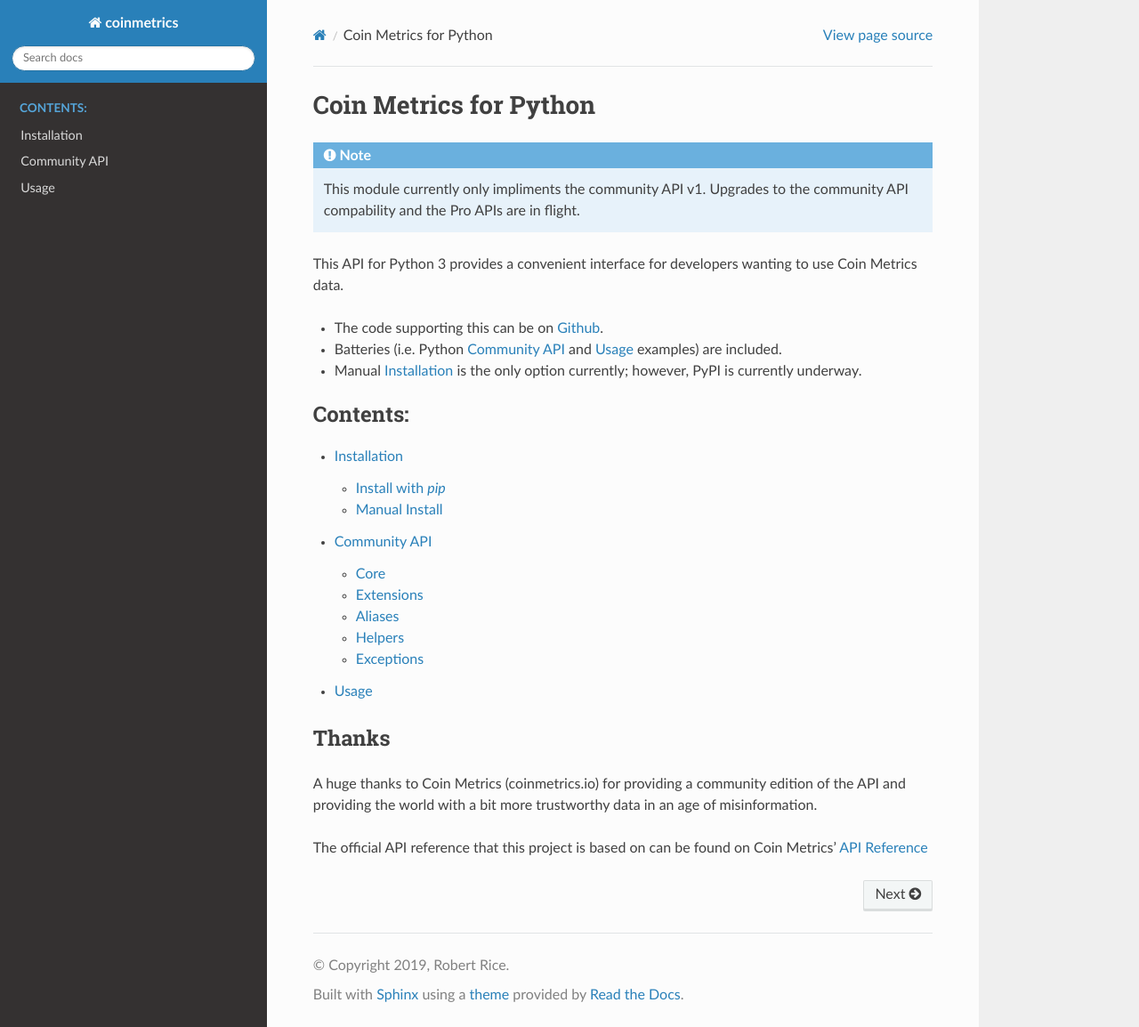
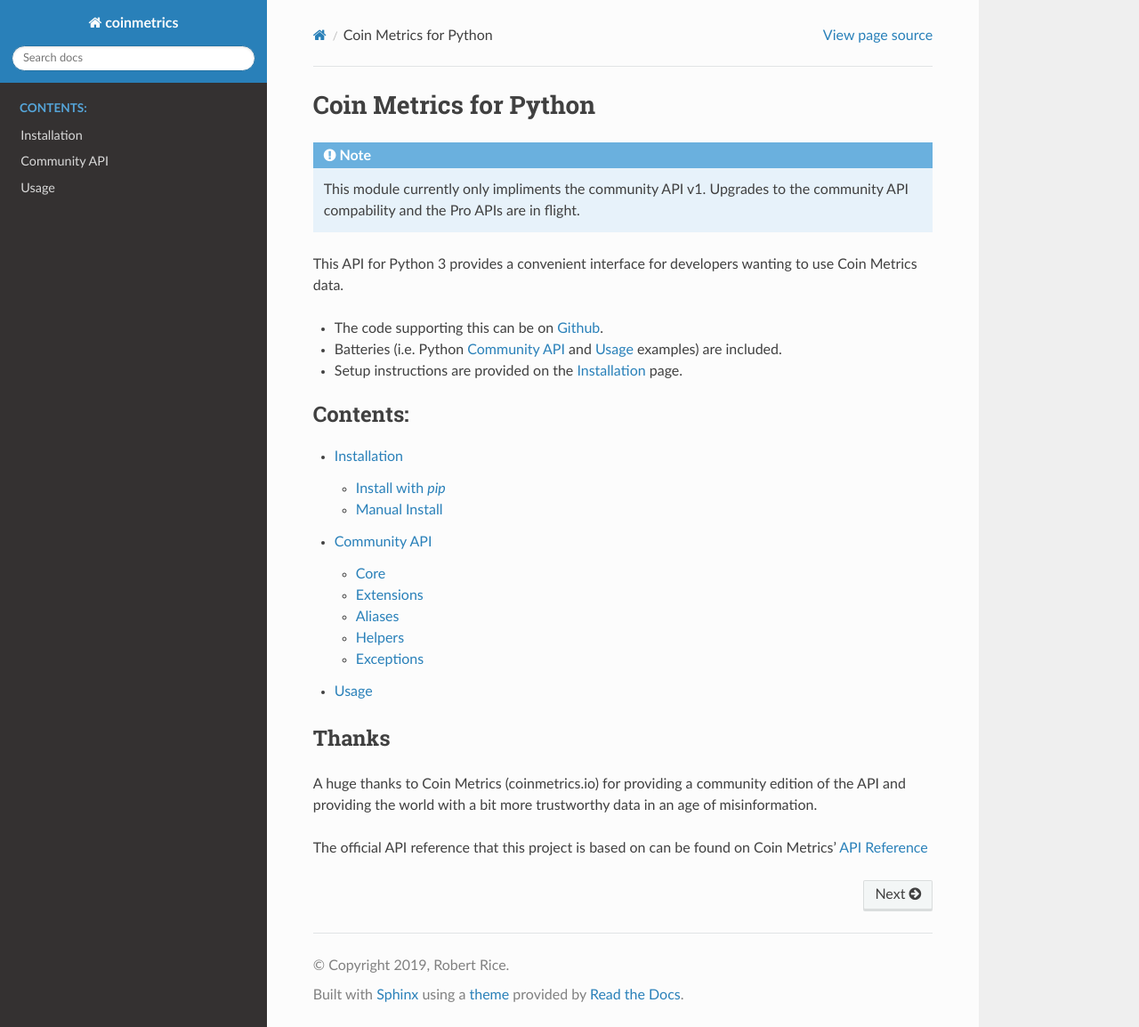
Before and after one commit to h4110w33n/coinmetrics, a Sphinx documentation site: the page built from docs/index.rst, in a window 1280 px wide and 1154 px high. Shown: the whole window at 89% size. Built offline with Sphinx 7.4.7 and the Read the Docs theme 2.0.0, drawn with Linux system fonts in a browser that asks for light colours.

Commit message:
Updating index of the readme for proper install with pip

```diff
--- a/docs/index.rst
+++ b/docs/index.rst
@@ -7,7 +7,7 @@
 
 - The code supporting this can be on Github_.
 - Batteries (i.e. Python :ref:`api_ref` and :ref:`usage` examples) are included.
-- Manual :ref:`installation` is the only option currently; however, PyPI is currently underway.
+- Setup instructions are provided on the :ref:`installation` page.
 
 .. _Github: https://github.com/h4110w33n/coinmetrics
 
```
